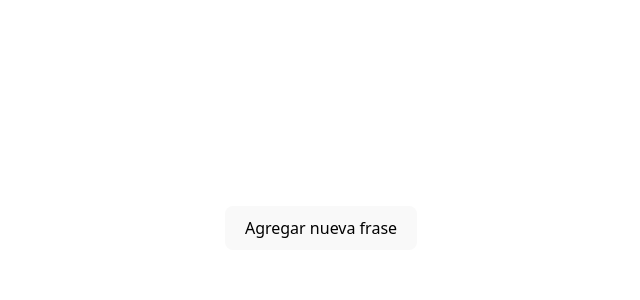
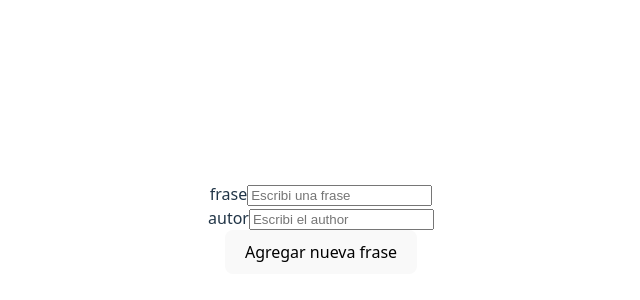
Before and after one commit to romangasp/phrases-app, a React app in the folder app/: page / in a window 1280 px wide. Shown: the part 172-472 px from the top of the page, without its empty margins (319-959 px from the left). Built offline with nearby package versions, Linux system fonts and the light colour scheme; the HTML template or start-up script is replaced by a standard one.

Commit message:
PA-002: Add customForm

```diff
--- a/app/src/App.tsx
+++ b/app/src/App.tsx
@@ -1,21 +1,38 @@
-import { useState } from 'react'
-import reactLogo from './assets/react.svg'
-import viteLogo from '/vite.svg'
+// import { useState } from 'react'
+// import reactLogo from './assets/react.svg'
+// import viteLogo from '/vite.svg'
 import './App.css'
-import { Button } from './_components'
+// import { Button } from './_components'
+// import type { InputProps } from './_components/inputs/types'
+import { CustomForm } from './_components/forms/customForm'
 
 function App() {
-  const [count, setCount] = useState(0)
+  // const [count, setCount] = useState(0)
 
-  const addNewPhrase = () => {
-    console.log("nueva frase")
+  const handleSubmit = (data: any) => {
+    console.log("nueva frase",data);
   }
+
+  const filters: any = [
+    {
+      label: "frase",
+      name: "prhase",
+      placeholder: "Escribi una frase",
+      type: "text"
+    },
+    {
+      label: "autor",
+      name: "author",
+      placeholder: "Escribi el author",
+      type: "text"
+    }
+  ]
 
   return (
     <>
-  <Button label={"Agregar nueva frase"} parentMethod={addNewPhrase}/>
+      <CustomForm filters={filters} onSubmit={handleSubmit}></CustomForm>
     </>
   )
 }
 
-export default App
+export default App;
--- a/app/src/_components/button/button.tsx
+++ b/app/src/_components/button/button.tsx
@@ -1,9 +1,9 @@
 import "./button.css";
 import type { ButtonProps } from "./types";
 
-export const Button = ({ label, parentMethod }: ButtonProps) => {
+export const Button = ({ label, parentMethod, type="submit" }: ButtonProps) => {
   return (
-    <button className="custom-button" onClick={parentMethod}>
+    <button className="custom-button" onClick={parentMethod} type={type}>
       {label}
     </button>
   );
--- a/app/src/_components/button/types.ts
+++ b/app/src/_components/button/types.ts
@@ -1,4 +1,7 @@
+import type { FormValues } from "../forms/types";
+
 export interface ButtonProps {
   label: string;
-  parentMethod: () => void;
+  parentMethod: any
+  type?: "button" | "submit" | "reset";
 }
--- /dev/null
+++ b/app/src/_components/forms/customForm.tsx
@@ -0,0 +1,42 @@
+import { useState } from "react";
+import { Button, Input } from "..";
+
+import type { FormProps } from "./types";
+
+export const CustomForm = ({ filters, onSubmit }: FormProps) => {
+  const [formData, setFormData] = useState<Record<string, any>>({});
+  const handleSubmit = (e: React.FormEvent) => {
+    e.preventDefault();
+    onSubmit(formData);
+  };
+
+  const handleChange = (e: React.ChangeEvent<HTMLInputElement>) => {
+    const { name, value } = e.target;
+
+    setFormData((prev) => ({ ...prev, [name]: value }));
+  };
+
+  const formInputsRender = (filter: any) => {
+    if (filter.type === "text") {
+      return (
+        <div>
+          <Input
+            label={filter.label}
+            placeholder={filter.placeholder}
+            name={filter.name}
+            value=""
+            onChange={handleChange}
+          />
+        </div>
+      );
+    }
+  };
+  return (
+    <form id="form" onSubmit={handleSubmit}>
+      {filters.map((filter) => formInputsRender(filter))}
+      <div>
+        <Button label={"Agregar nueva frase"} parentMethod={onSubmit} />
+      </div>
+    </form>
+  );
+};
--- /dev/null
+++ b/app/src/_components/forms/types.ts
@@ -0,0 +1,13 @@
+import type { InputProps } from "../inputs/types";
+
+export interface FormInputsRenderProps {
+    filters: any;
+}
+export type FormValues = {
+    [key: string]: string | null;
+}
+
+export interface FormProps {
+    filters: InputProps[],
+    onSubmit: (data: FormValues) => void
+}
--- a/app/src/_components/index.ts
+++ b/app/src/_components/index.ts
@@ -1 +1,2 @@
 export * from "./button/button.tsx";
+export * from "./inputs/input.tsx";
```
Also changed, not shown: app/src/_components/forms/formInputsRender.tsx (added, +19 -0 lines).
